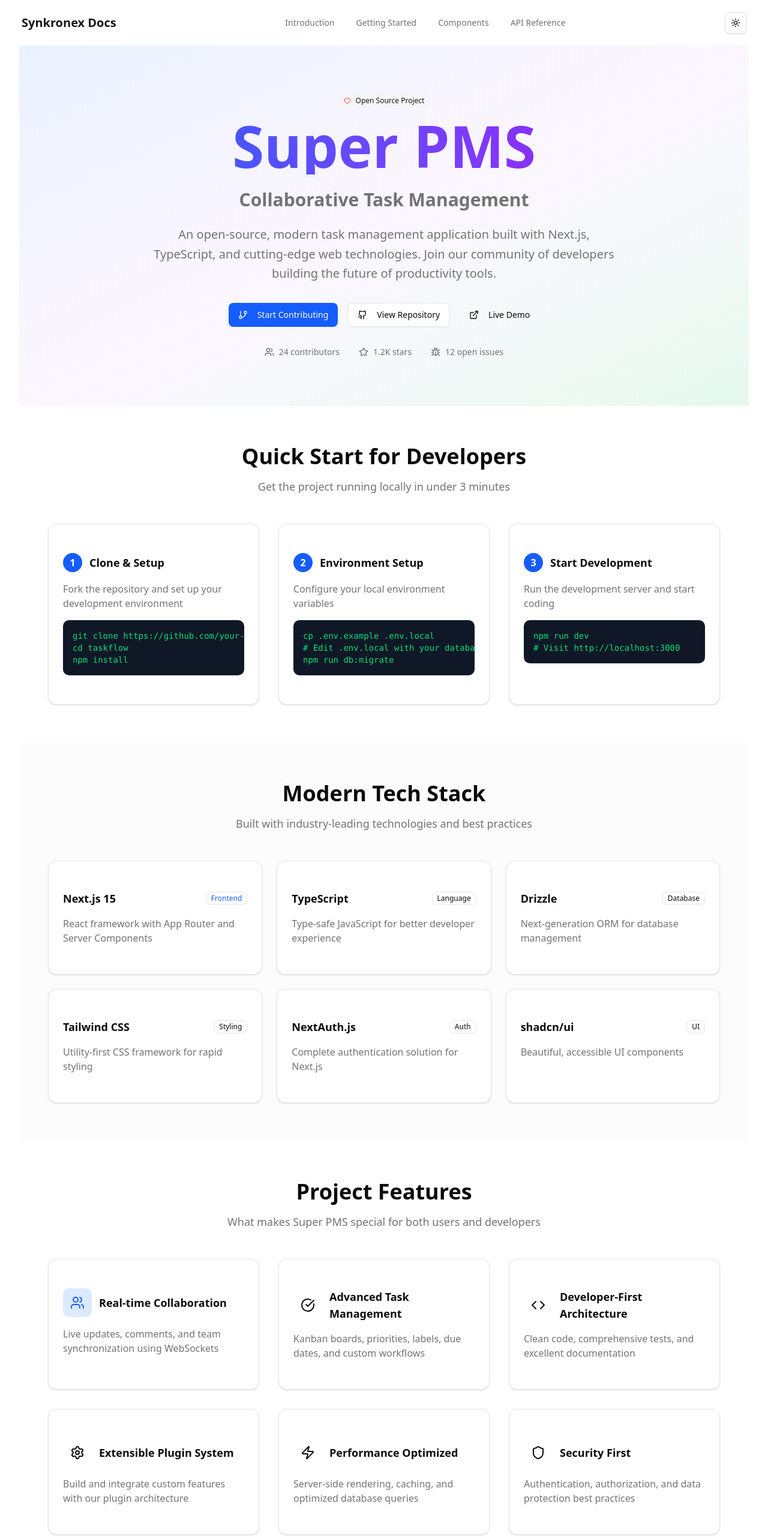
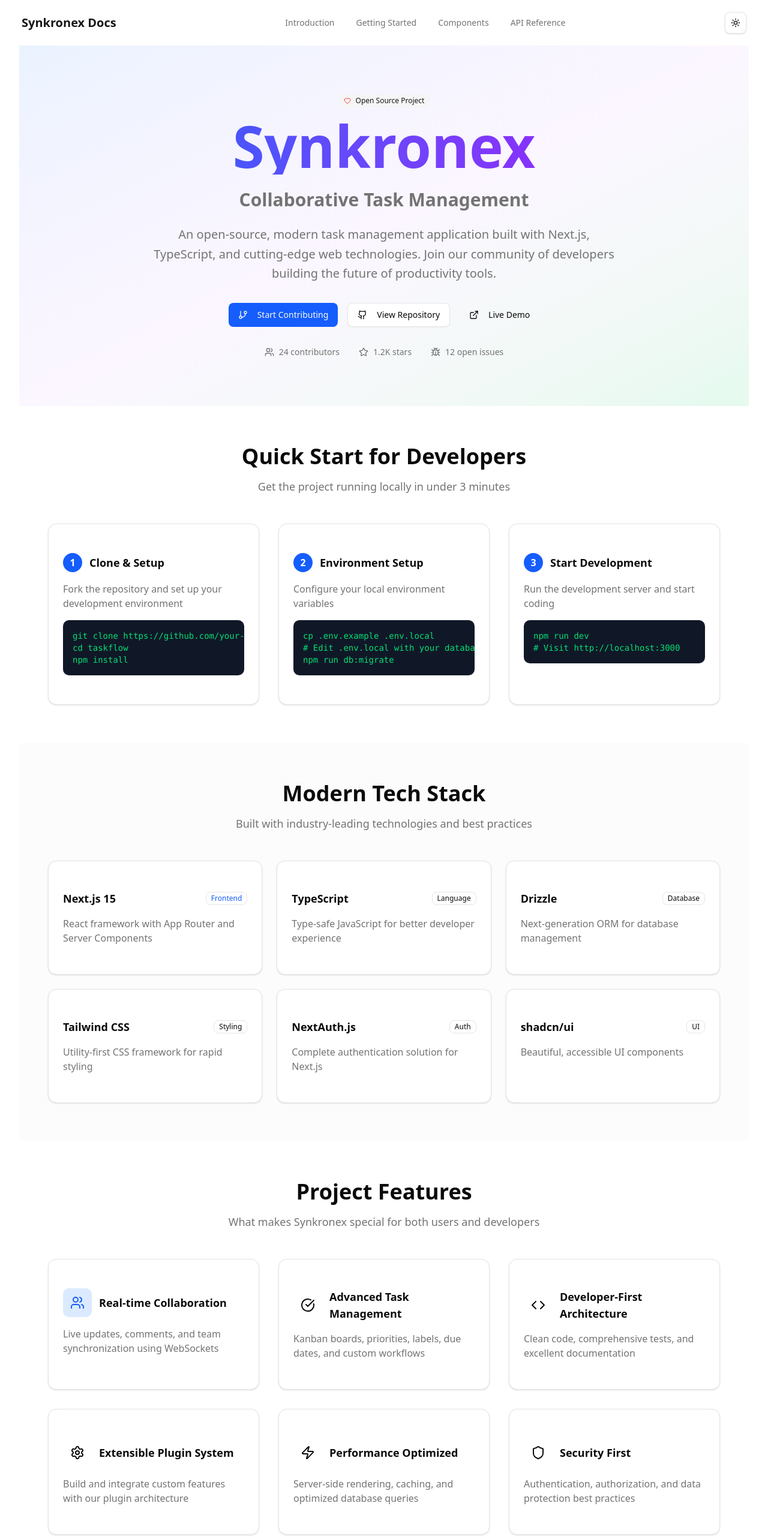
Before and after one commit to viraj-js/synkronex, a Next.js app: page /docs in a window 1280 px wide. Shown: the top 2566 px of the page at 60% size. Built offline with nearby package versions, Linux system fonts and the light colour scheme.

Commit message:
chore : updated app name to synkronex

```diff
--- a/src/app/(documentstion)/docs/content/content.en.ts
+++ b/src/app/(documentstion)/docs/content/content.en.ts
@@ -24,7 +24,7 @@
 export const content = {
     hero: {
         badge: "Open Source Project",
-        title: "Super PMS",
+        title: "Synkronex",
         subtitle: "Collaborative Task Management",
         description: "An open-source, modern task management application built with Next.js, TypeScript, and cutting-edge web technologies. Join our community of developers building the future of productivity tools.",
         buttons: {
@@ -103,7 +103,7 @@
     },
     features: {
         title: "Project Features",
-        subtitle: "What makes Super PMS special for both users and developers",
+        subtitle: "What makes Synkronex special for both users and developers",
         items: [
             {
                 title: "Real-time Collaboration",
--- a/src/app/(documentstion)/docs/content/en/features.ts
+++ b/src/app/(documentstion)/docs/content/en/features.ts
@@ -1,6 +1,6 @@
 const featuresContent = {
   title: "Project Features",
-  subtitle: "What makes Super PMS special for both users and developers",
+  subtitle: "What makes Synkronex special for both users and developers",
   items: [
     {
       title: "Real-time Collaboration",
--- a/src/app/(documentstion)/docs/content/en/footer.ts
+++ b/src/app/(documentstion)/docs/content/en/footer.ts
@@ -1,5 +1,5 @@
 const footerContent = {
-  copyright: "© 2025 Super PMS. All rights reserved.",
+  copyright: "© 2025 Synkronex. All rights reserved.",
   links: [
     { label: "GitHub", href: "https://github.com/your-org/super-pms" },
     { label: "Contact", href: "mailto:contact@superpms.com" },
--- a/src/app/(documentstion)/docs/content/en/getting-started.ts
+++ b/src/app/(documentstion)/docs/content/en/getting-started.ts
@@ -1,6 +1,6 @@
 const gettingStartedContent = {
   title: "Getting Started",
-  description: "Learn how to quickly set up and use Super PMS in your workflow.",
+  description: "Learn how to quickly set up and use Synkronex in your workflow.",
   steps: [
     {
       step: 1,
--- a/src/app/(documentstion)/docs/content/en/introduction.ts
+++ b/src/app/(documentstion)/docs/content/en/introduction.ts
@@ -1,6 +1,6 @@
 const introductionContent = {
   title: "Introduction",
-  description: "Super PMS is a modern, open-source project management system designed for teams of all sizes.",
+  description: "Synkronex is a modern, open-source project management system designed for teams of all sizes.",
   features: [
     "Easy project and task management",
     "Real-time collaboration",
```
